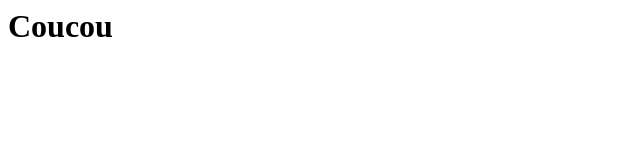
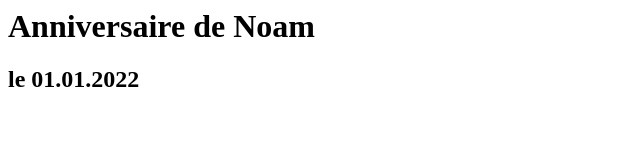
Before and after one commit to OlivierMary/noam-pages, a plain HTML site: page index.html in a window 1280 px wide. Shown: the whole page, without its empty margins (0-640 px from the left). Drawn offline with Linux system fonts and the light colour scheme.

Commit message:
Update index.html

```diff
--- a/index.html
+++ b/index.html
@@ -1 +1,3 @@
-<h1>Coucou</h1>
+<h1>Anniversaire de Noam</h1>
+
+<h2>le 01.01.2022</h2>
```
